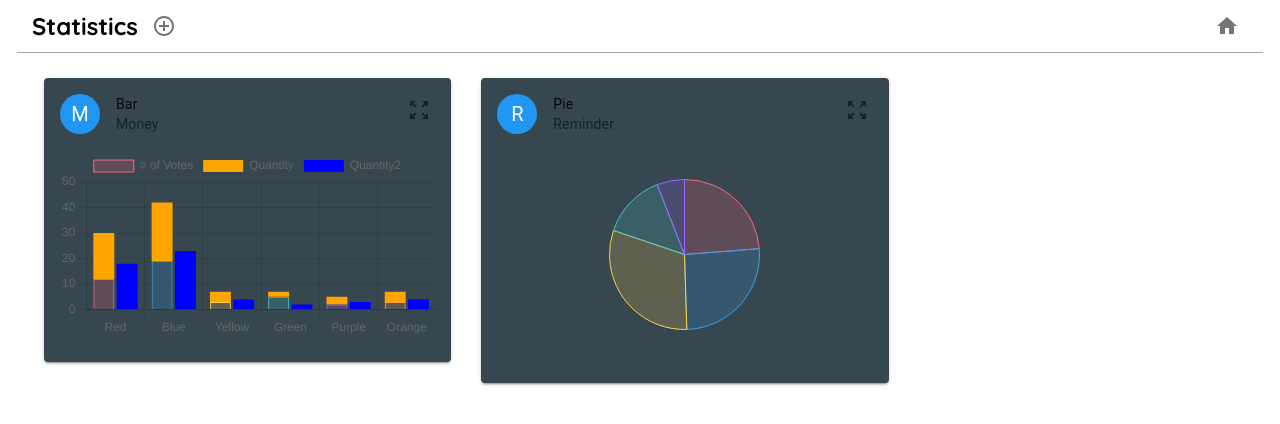
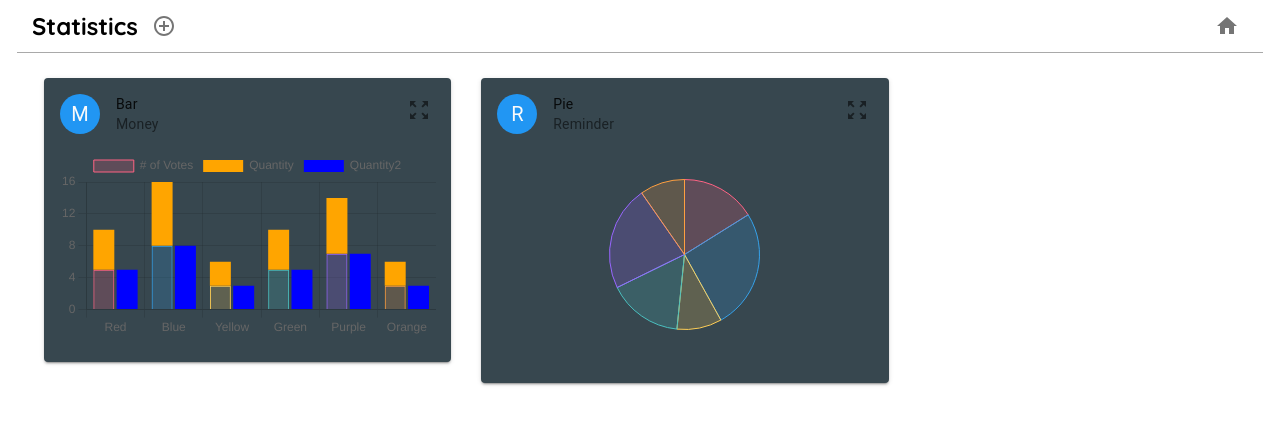
Before and after one commit to nparthas/Budgets, a React (Create React App) app in the folder app/desktop/: page /Statistics in a window 1280 px wide. Shown: the top 424 px of the page. Built offline with nearby package versions, Linux system fonts and the light colour scheme; no server answers; data requests are answered from the project's data file.

Commit message:
passing data to dar charts now too

```diff
--- a/app/desktop/src/components/charts/BarChart.js
+++ b/app/desktop/src/components/charts/BarChart.js
@@ -1,6 +1,6 @@
 import { Bar } from "react-chartjs-2";
 
-const BarChart = () => {
+const BarChart = (props) => {
   return (
     <div>
       <Bar
@@ -9,7 +9,7 @@ const BarChart = () => {
           datasets: [
             {
               label: "# of Votes",
-              data: [12, 19, 3, 5, 2, 3],
+              data: props.data,
               backgroundColor: [
                 "rgba(255, 99, 132, 0.2)",
                 "rgba(54, 162, 235, 0.2)",
@@ -31,14 +31,14 @@ const BarChart = () => {
             },
             {
               label: "Quantity",
-              data: [18, 23, 4, 2, 3, 4],
+              data: props.data,
               backgroundColor: "orange",
               borderColor: "red",
               stack: "Stack 0",
             },
             {
               label: "Quantity2",
-              data: [18, 23, 4, 2, 3, 4],
+              data: props.data,
               backgroundColor: "blue",
               borderColor: "red",
               stack: "Stack 1",
--- a/app/desktop/src/components/charts/ChartSelector.js
+++ b/app/desktop/src/components/charts/ChartSelector.js
@@ -2,13 +2,14 @@ import BarChart from "./BarChart";
 import PieChart from "./PieChart";
 
 const ChartSelector = (props) => {
+  const data = [5, 8, 3, 5, 7, 3];
   var type = props.chart.type;
   var Chart;
   if (type === "Bar") {
-    Chart = <BarChart chart={props.chart} />;
+    Chart = <BarChart data={data} chart={props.chart} />;
   } else if (type === "Pie") {
     const info = {
-      data: [24, 26, 31, 14, 6],
+      data: data,
       ar: 1.8,
       radius: 75,
       legend: false,
--- a/app/desktop/src/pages/Preview.js
+++ b/app/desktop/src/pages/Preview.js
@@ -1,7 +1,8 @@
 import { motion } from "framer-motion";
 import BarChart from "../components/charts/BarChart";
 
-const Statistics = () => {
+const Preview = () => {
+  const data = [3, 5, 6, 7, 3, 8];
   const expandVariants = {
     hidden: {
       opacity: 0,
@@ -22,9 +23,9 @@ const Statistics = () => {
       initial="hidden"
       animate="visible"
     >
-      <BarChart />
+      <BarChart data={data} />
     </motion.div>
   );
 };
 
-export default Statistics;
+export default Preview;
```
